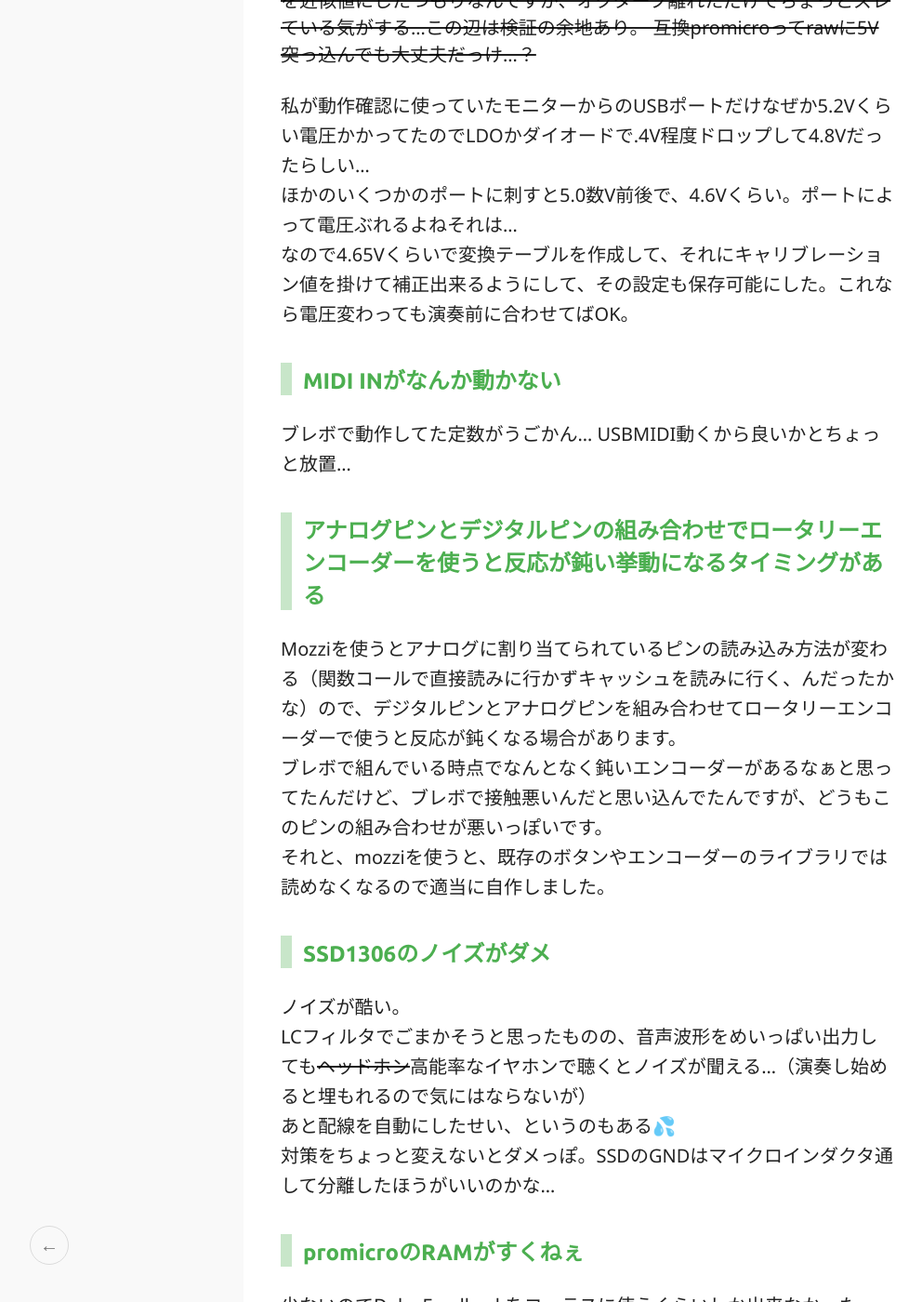
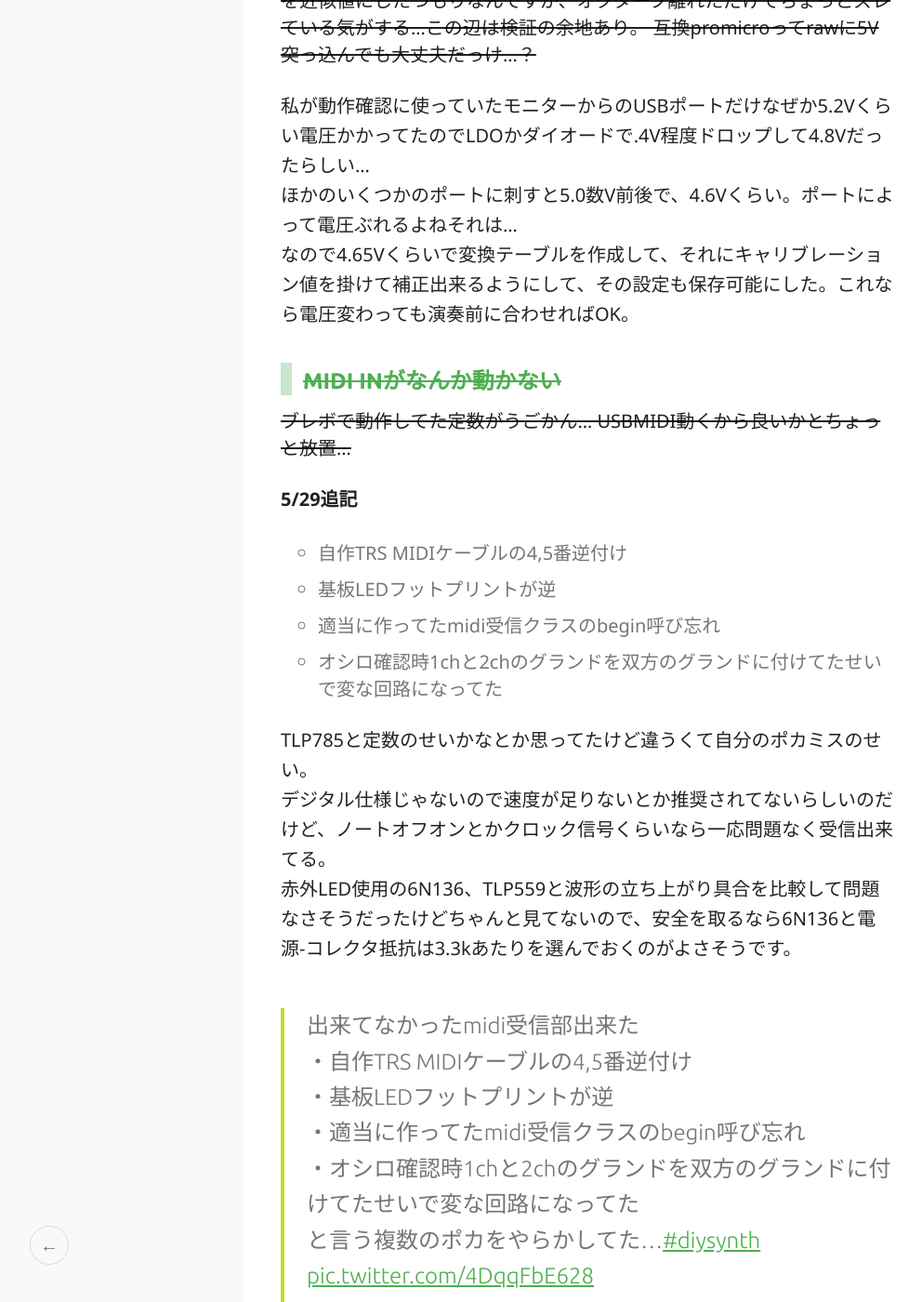
Before and after one commit to marksard/marksard.github.io, a Jekyll site: the page built from _posts/2023-05-08-make-mozzi-synth.markdown, in a window 1280 px wide and 1400 px high, scrolled down 7587 px. Shown: the whole window at 93% size, without its empty margins (8-1000 px from the left). Built offline with Jekyll 4.4.1, drawn with Linux system fonts in a browser that asks for light colours; some web fonts are replaced; comment, search, counter and statistics services are not loaded; some of the changed text lies outside the part shown.

Commit message:
Update 2023-05-08-make-mozzi-synth.markdown

```diff
--- a/_posts/2023-05-08-make-mozzi-synth.markdown
+++ b/_posts/2023-05-08-make-mozzi-synth.markdown
@@ -98,11 +98,23 @@ MozziのAPIリファレンスとサンプルを試しているうちに操作関
 互換promicroってrawに5V突っ込んでも大丈夫だっけ…？</strike>
 私が動作確認に使っていたモニターからのUSBポートだけなぜか5.2Vくらい電圧かかってたのでLDOかダイオードで.4V程度ドロップして4.8Vだったらしい…
 ほかのいくつかのポートに刺すと5.0数V前後で、4.6Vくらい。ポートによって電圧ぶれるよねそれは…
-なので4.65Vくらいで変換テーブルを作成して、それにキャリブレーション値を掛けて補正出来るようにして、その設定も保存可能にした。これなら電圧変わっても演奏前に合わせてばOK。
+なので4.65Vくらいで変換テーブルを作成して、それにキャリブレーション値を掛けて補正出来るようにして、その設定も保存可能にした。これなら電圧変わっても演奏前に合わせればOK。
 
-### MIDI INがなんか動かない
+### <strike>MIDI INがなんか動かない</strike>
 
-ブレボで動作してた定数がうごかん…  USBMIDI動くから良いかとちょっと放置…
+<strike>ブレボで動作してた定数がうごかん…  USBMIDI動くから良いかとちょっと放置…</strike>
+<b>5/29追記</b>
+
+* 自作TRS MIDIケーブルの4,5番逆付け
+* 基板LEDフットプリントが逆
+* 適当に作ってたmidi受信クラスのbegin呼び忘れ
+* オシロ確認時1chと2chのグランドを双方のグランドに付けてたせいで変な回路になってた
+
+TLP785と定数のせいかなとか思ってたけど違うくて自分のポカミスのせい。
+デジタル仕様じゃないので速度が足りないとか推奨されてないらしいのだけど、ノートオフオンとかクロック信号くらいなら一応問題なく受信出来てる。
+赤外LED使用の6N136、TLP559と波形の立ち上がり具合を比較して問題なさそうだったけどちゃんと見てないので、安全を取るなら6N136と電源-コレクタ抵抗は3.3kあたりを選んでおくのがよさそうです。
+
+<blockquote class="twitter-tweet"><p lang="ja" dir="ltr">出来てなかったmidi受信部出来た<br>・自作TRS MIDIケーブルの4,5番逆付け<br>・基板LEDフットプリントが逆<br>・適当に作ってたmidi受信クラスのbegin呼び忘れ<br>・オシロ確認時1chと2chのグランドを双方のグランドに付けてたせいで変な回路になってた<br>と言う複数のポカをやらかしてた…<a href="https://twitter.com/hashtag/diysynth?src=hash&amp;ref_src=twsrc%5Etfw">#diysynth</a> <a href="https://t.co/4DqqFbE628">pic.twitter.com/4DqqFbE628</a></p>&mdash; 𓊬 ᙢᗩᖇḰ 𓊬 (@marksard) <a href="https://twitter.com/marksard/status/1659542632484454405?ref_src=twsrc%5Etfw">May 19, 2023</a></blockquote> <script async src="https://platform.twitter.com/widgets.js" charset="utf-8"></script>
 
 ### アナログピンとデジタルピンの組み合わせでロータリーエンコーダーを使うと反応が鈍い挙動になるタイミングがある
 
@@ -114,8 +126,12 @@ Mozziを使うとアナログに割り当てられているピンの読み込み
 
 ノイズが酷い。
 LCフィルタでごまかそうと思ったものの、音声波形をめいっぱい出力しても<strike>ヘッドホン</strike>高能率なイヤホンで聴くとノイズが聞える…（演奏し始めると埋もれるので気にはならないが）
-あと配線を自動にしたせい、というのもある💦
-対策をちょっと変えないとダメっぽ。SSDのGNDはマイクロインダクタ通して分離したほうがいいのかな…
+あと配線を自動にしたせい、というのもあるのかな💦
+対策をちょっと変えないとダメっぽ。<strike>SSDのGNDはマイクロインダクタ通して分離したほうがいいのかな…  </strike>
+
+<b>5/29追記</b>
+ちなみにRAWに5V入れてもダメだった。
+raspberrypi zero(RP2040)系のpi zero、seed xiao RP2040、waveshare RP2040 zeroで動作させると気にかなり静かになったので、互換promicro側の5V LDOもなんか悪さしているのかもしれない。
 
 ### promicroのRAMがすくねぇ
 
@@ -123,6 +139,9 @@ LCフィルタでごまかそうと思ったものの、音声波形をめいっ
 Reverbもきびしい…
 なのでやるならRP2040とかESP32とかがいいのかな？
 
+### 計算が追い付かねぇ<b>5/29追記</b>
+のでプチプチ言う時がある…かなり計算量を減らす努力をしたが、シンセアプリの機能を減らして軽くしないと厳しい。
+
 ## 参考
 
 [Mozzi: sound synthesis library for Arduino](https://sensorium.github.io/Mozzi/)
```
